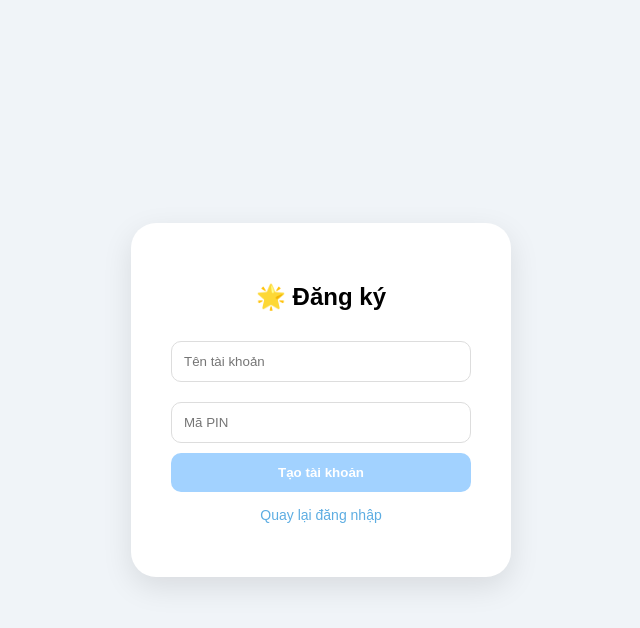
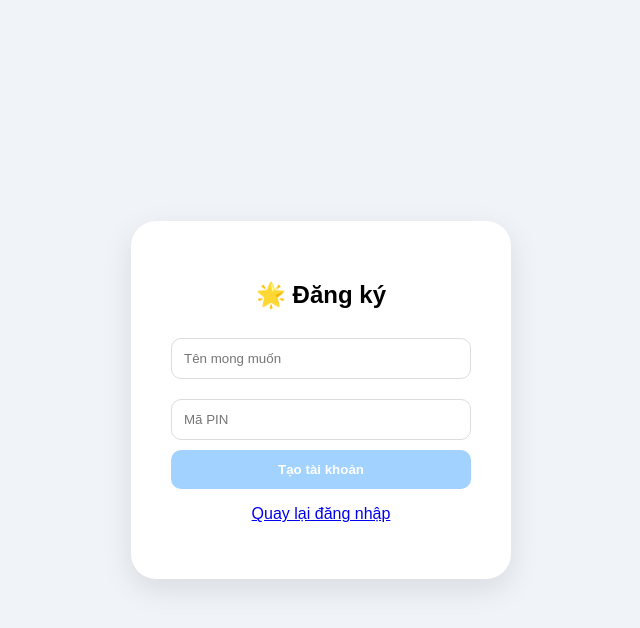
Before and after one commit to calmnote2026-blip/CalmNote, a Flask app: page /register in a window 1280 px wide. Shown: the top 628 px of the page, without its empty margins (319-959 px from the left). Run offline with Flask 3, Linux system fonts and the light colour scheme.

Commit message:
register.html

```diff
--- a/templates/register.html
+++ b/templates/register.html
@@ -2,23 +2,23 @@
 <html>
 <head>
     <meta charset="UTF-8">
-    <title>Đăng ký - CalmNote</title>
+    <title>Đăng ký</title>
     <style>
-        body { background: #f0f4f8; font-family: sans-serif; height: 100vh; display: flex; align-items: center; justify-content: center; margin: 0; }
+        body { background: #f0f4f8; font-family: sans-serif; display: flex; align-items: center; justify-content: center; height: 100vh; margin: 0; }
         .card { background: white; padding: 40px; border-radius: 25px; width: 300px; text-align: center; box-shadow: 0 10px 30px rgba(0,0,0,0.1); }
         input { width: 100%; padding: 12px; margin: 10px 0; border-radius: 10px; border: 1px solid #ddd; box-sizing: border-box; }
-        button { width: 100%; padding: 12px; border-radius: 10px; border: none; background: #a2d2ff; color: white; cursor: pointer; font-weight: bold; }
+        button { width: 100%; padding: 12px; background: #a2d2ff; color: white; border: none; border-radius: 10px; cursor: pointer; font-weight: bold; }
     </style>
 </head>
 <body>
     <div class="card">
         <h2>🌟 Đăng ký</h2>
         <form method="post">
-            <input type="text" name="username" placeholder="Tên tài khoản" required>
+            <input type="text" name="username" placeholder="Tên mong muốn" required>
             <input type="password" name="pin" placeholder="Mã PIN" required>
             <button type="submit">Tạo tài khoản</button>
         </form>
-        <p style="font-size: 14px; margin-top: 15px;"><a href="/login" style="color:#5dade2; text-decoration:none;">Quay lại đăng nhập</a></p>
+        <p><a href="/login">Quay lại đăng nhập</a></p>
     </div>
 </body>
 </html>
```
